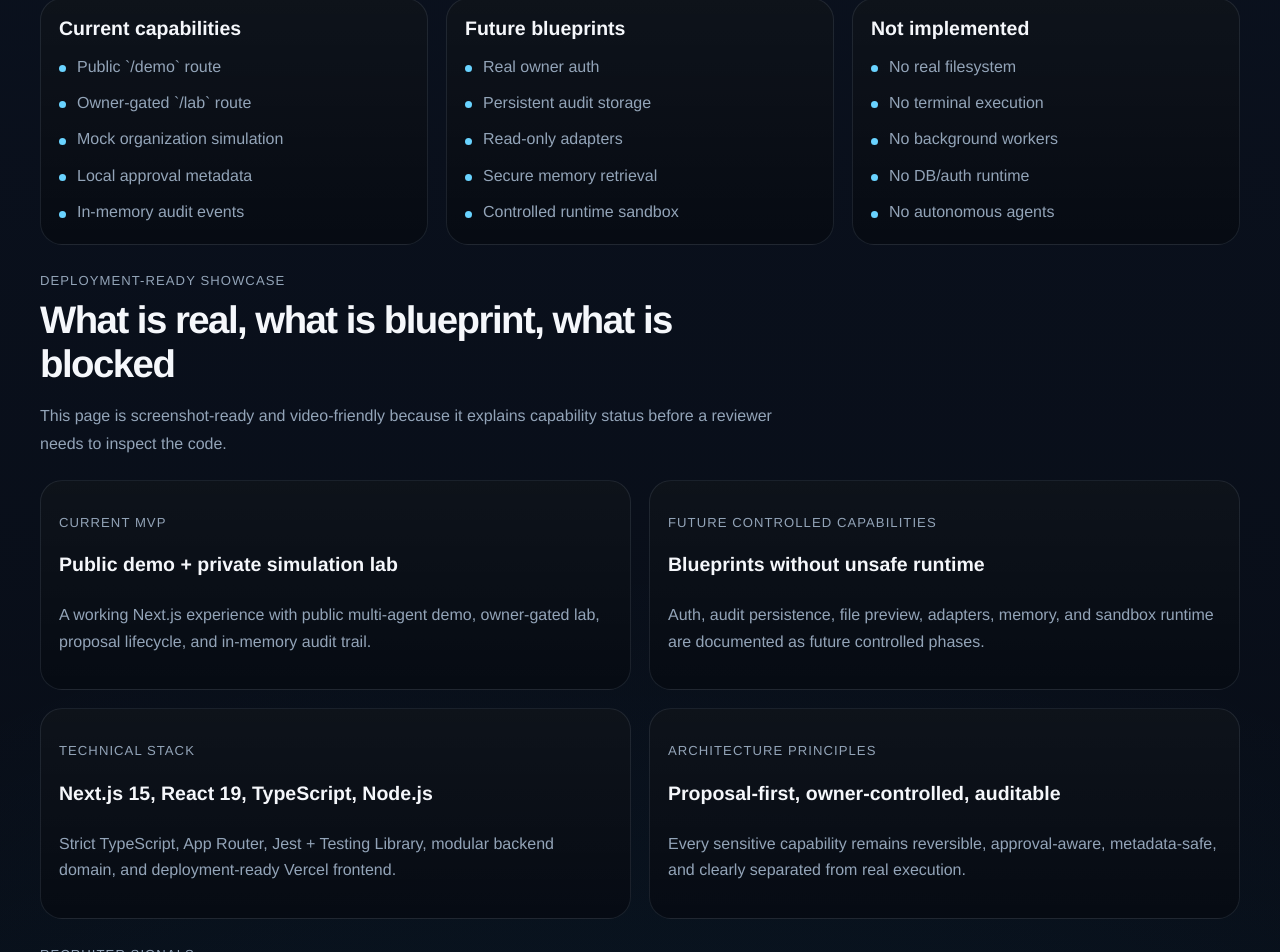
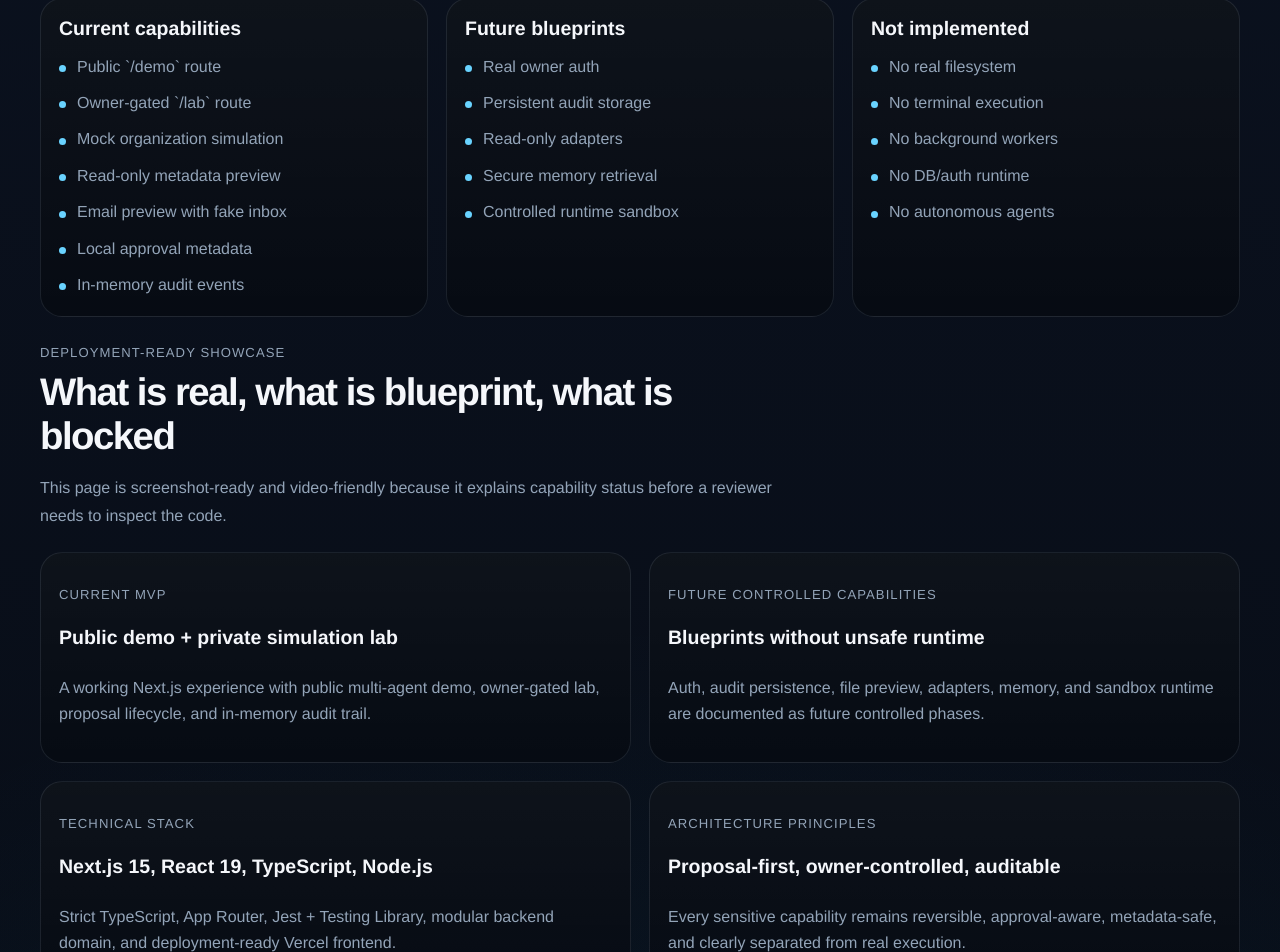
Before and after one commit to raiderdelcastillo33-wq/proyecto-unv-hmnd-fase-1-real, a Next.js app in the folder apps/web/: page / in a window 1280 px wide. Shown: the part 3012-3964 px from the top of the page. Built offline with nearby package versions, Linux system fonts and the light colour scheme; no server answers.

Commit message:
chore(showcase): finalize demo validation and launch readiness

```diff
--- a/apps/web/app/page.tsx
+++ b/apps/web/app/page.tsx
@@ -93,7 +93,15 @@ const architectureSummary = [
 const capabilitySplit = [
   {
     title: 'Current capabilities',
-    items: ['Public `/demo` route', 'Owner-gated `/lab` route', 'Mock organization simulation', 'Local approval metadata', 'In-memory audit events']
+    items: [
+      'Public `/demo` route',
+      'Owner-gated `/lab` route',
+      'Mock organization simulation',
+      'Read-only metadata preview',
+      'Email preview with fake inbox',
+      'Local approval metadata',
+      'In-memory audit events'
+    ]
   },
   {
     title: 'Future blueprints',
```
Also changed, not shown: 3 other files (tests, documents, lock files or other folders).
